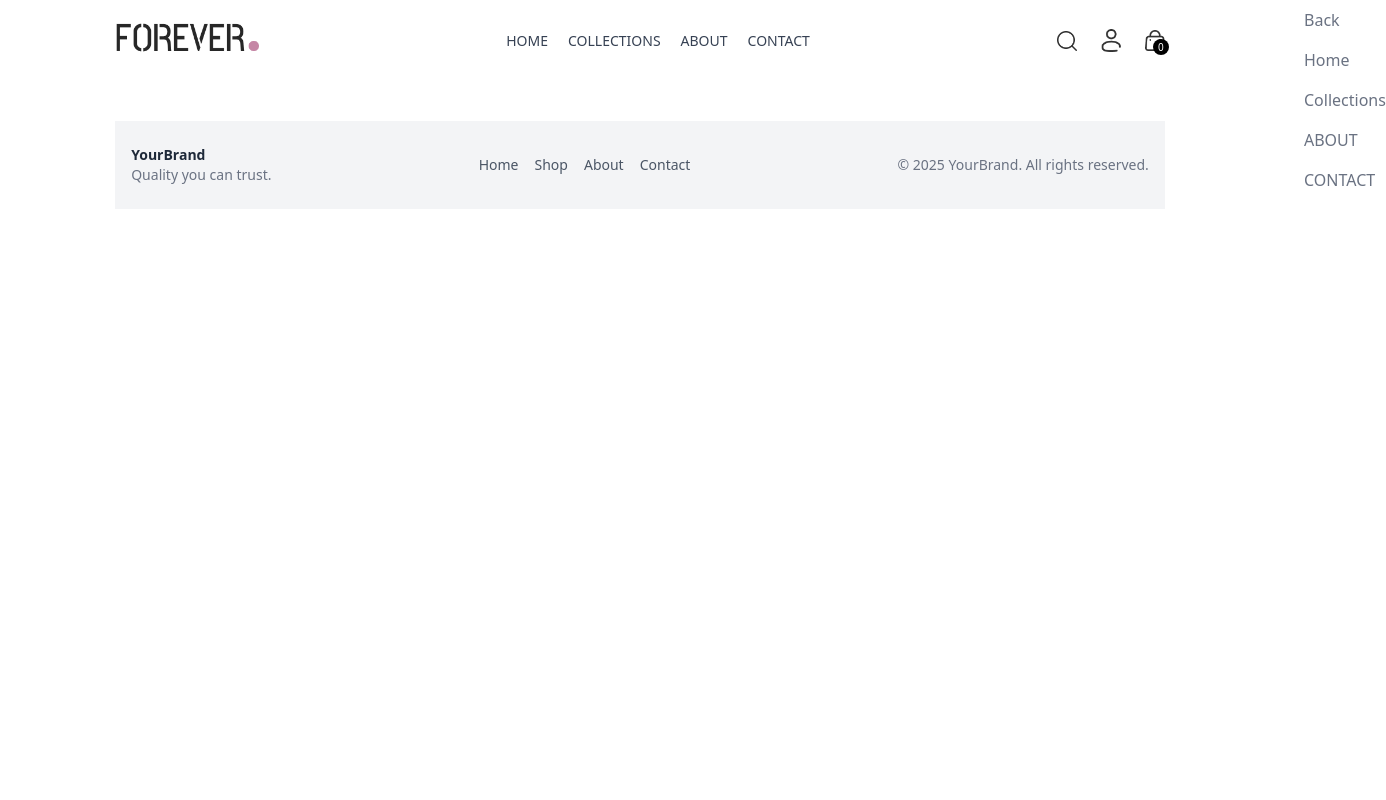
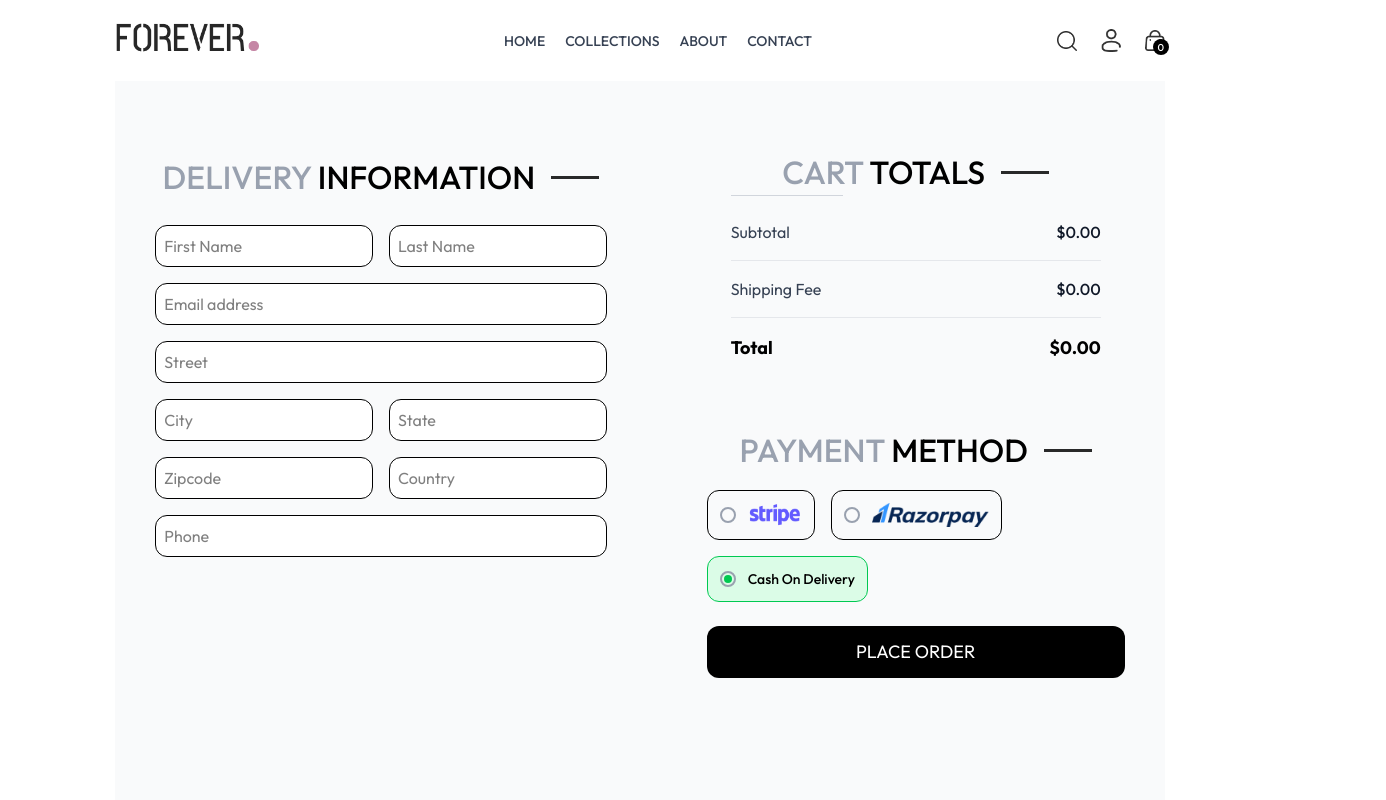
Before and after one commit to Nitesh-00/Projects, a React (Vite) app in the folder E-Commerce/frontend/: page /place-order in a window 1280 px wide. Shown: the top 800 px of the page, 1386 px wide, since content can reach past the window. Built offline with nearby package versions, Linux system fonts and the light colour scheme.

Commit message:
Login page and Orders Page Added

```diff
--- a/E-Commerce/frontend/src/App.jsx
+++ b/E-Commerce/frontend/src/App.jsx
@@ -27,8 +27,8 @@ function App() {
           <Route path="/about" element={<About/>}/>
           <Route path="/contact" element={<Contact/>}/>
           <Route path="/product/:productId" element={<Product/>}/>
-          <Route path="/Cart" element={<Cart/>}/>
-          <Route path="/Login" element={<Login/>}/>
+          <Route path="/cart" element={<Cart/>}/>
+          <Route path="/login" element={<Login/>}/>
           <Route path="/place-order" element={<PlaceOrder/>}/>
           <Route path="/orders" element={<Orders/>}/>
         </Routes>
--- a/E-Commerce/frontend/src/components/Hero.jsx
+++ b/E-Commerce/frontend/src/components/Hero.jsx
@@ -10,7 +10,7 @@ function Hero() {
             <p className="w-7 h-[2px] bg-[#414141]"></p>
             <p className="font-medium">OUR BESTSELLER</p>
           </div>
-          <h1>LATEST COLLECTIONS</h1>
+          <h1 className="text-3xl sm:py-3 prata-regular">LATEST COLLECTIONS</h1>
           <div className="flex items-center gap-2">
             <p className="font-medium">SHOP NOW</p>
             <p className="w-7 h-[2px] bg-[#414141]"></p>
--- a/E-Commerce/frontend/src/components/NavBar.jsx
+++ b/E-Commerce/frontend/src/components/NavBar.jsx
@@ -4,64 +4,101 @@ import { Link, NavLink } from "react-router-dom";
 import { UserContext } from "../context/Context";
 
 function NavBar() {
+  const [visible, setVisible] = useState(false);
+  const { setShowSearch, cartCount } = useContext(UserContext);
 
-  const [visible,setVisible] = useState(false);
-  const {setShowSearch,cartCount} = useContext(UserContext);
+  const navLinks = [
+    { label: "HOME", to: "/" },
+    { label: "COLLECTIONS", to: "/collection" },
+    { label: "ABOUT", to: "/about" },
+    { label: "CONTACT", to: "/contact" },
+  ];
+
   return (
-    <div className="flex items-center justify-between py-5 font-medium">
-      <img src={assets.logo} className="w-36" alt="" />
-      <ul className="hidden sm:flex gap-5 text-sm text-gray-700 ">
-        <NavLink to="/" className="flex flex-col items-center gap-1">
-          <p>HOME</p>
+    <div className="flex items-center justify-between py-5 font-medium relative z-50">
+      <img src={assets.logo} className="w-36" alt="Logo" />
+
+      {/* Desktop Nav */}
+      <ul className="hidden sm:flex gap-5 text-sm text-gray-700">
+        {navLinks.map((link) => (
+          <NavLink
+            key={link.to}
+            to={link.to}
+            className="flex flex-col items-center gap-1"
+          >
+            <p>{link.label}</p>
             <hr className="w-2/4 border-none h-[1.5px] bg-gray-700 hidden" />
           </NavLink>
-        <NavLink to="/collection" className="flex flex-col items-center gap-1">
-          <p>COLLECTIONS</p>
-          <hr className="w-2/4 border-none h-[1.5px] bg-gray-700 hidden" />
-        </NavLink>
-        <NavLink to="/about" className="flex flex-col items-center gap-1">
-          <p>ABOUT</p>
-          <hr className="w-2/4 border-none h-[1.5px] bg-gray-700 hidden" />
-        </NavLink>
-        <NavLink to="/contact" className="flex flex-col items-center gap-1">
-          <p>CONTACT</p>
-          <hr className="w-2/4 border-none h-[1.5px] bg-gray-700 hidden" />
-        </NavLink>
+        ))}
       </ul>
+
+      {/* Icons */}
       <div className="flex items-center gap-6">
-        <img onClick={()=>setShowSearch(true)} src={assets.search_icon} className="w-5 cursor-pointer" alt="" />
-        <div className="group relative">
+        <img
+          onClick={() => setShowSearch(true)}
+          src={assets.search_icon}
+          className="w-5 cursor-pointer"
+          alt="Search"
+        />
+
+        {/* Profile Dropdown */}
+        <div className="relative group">
+          <Link to="/login">
             <img
               src={assets.profile_icon}
               className="w-5 cursor-pointer"
-            alt=""
+              alt="Profile"
             />
-          <div className="group-hover:block hidden absolute dropdown-menu right-0 pt-4">
-            <div className="flex flex-col gap-2 w-36 py-3 px-5 bg-slate-100 text-gray-500 rounded">
+          </Link>
+          <div className="hidden group-hover:flex absolute right-0 mt-2 flex-col gap-2 w-36 py-3 px-5 bg-slate-100 text-gray-500 rounded shadow">
             <p className="cursor-pointer hover:text-black">My Profile</p>
             <p className="cursor-pointer hover:text-black">Orders</p>
             <p className="cursor-pointer hover:text-black">Logout</p>
           </div>
         </div>
-        </div>
+
+        {/* Cart */}
         <Link to="/cart" className="relative">
-          <img src={assets.cart_icon} alt="" className="w-5" />
+          <img src={assets.cart_icon} alt="Cart" className="w-5" />
           <p className="absolute -bottom-1 -right-1 bg-black text-white text-[10px] w-4 h-4 flex items-center justify-center rounded-full">
             {cartCount()}
           </p>
         </Link>
-        <img onClick={()=> setVisible(true)} src={assets.menu_icon} className="w-5 cursor-pointer sm:hidden" alt="" />
+
+        {/* Hamburger Menu for Mobile */}
+        <img
+          onClick={() => setVisible(true)}
+          src={assets.menu_icon}
+          className="w-5 cursor-pointer sm:hidden"
+          alt="Menu"
+        />
       </div>
-      <div className={`absolute top-0 right-0 bottom-0 transition-all bg-white ${visible ? 'w-full' : 'w-0'}`}>
+
+      {/* Mobile Nav */}
+      <div
+        className={`fixed top-0 right-0 bottom-0 z-40 transition-all bg-white overflow-hidden ${
+          visible ? "w-full p-4" : "w-0"
+        }`}
+      >
         <div className="flex flex-col text-gray-500">
-            <div onClick={()=> setVisible(false)} className="flex items-center gap-4 p-2 cursor-pointer">
-              <img src={assets.dropdown_icon} alt="" className="h-5"/>
+          <div
+            onClick={() => setVisible(false)}
+            className="flex items-center gap-4 p-2 cursor-pointer"
+          >
+            <img src={assets.dropdown_icon} alt="Back" className="h-5" />
             <p>Back</p>
           </div>
-            <NavLink onClick={()=> setVisible(false)} className='py-2 pl-6 ' to='Home'>Home</NavLink>
-            <NavLink onClick={()=> setVisible(false)} className='py-2 pl-6 ' to='collection'>Collections</NavLink>
-            <NavLink onClick={()=> setVisible(false)} className='py-2 pl-6 ' to='about'>ABOUT</NavLink>
-            <NavLink onClick={()=> setVisible(false)} className='py-2 pl-6 ' to='home'>CONTACT</NavLink>
+
+          {navLinks.map((link) => (
+            <NavLink
+              key={link.to}
+              onClick={() => setVisible(false)}
+              className="py-2 pl-6"
+              to={link.to}
+            >
+              {link.label}
+            </NavLink>
+          ))}
         </div>
       </div>
     </div>
--- a/E-Commerce/frontend/src/index.css
+++ b/E-Commerce/frontend/src/index.css
@@ -1,5 +1,17 @@
+@import url('https://fonts.googleapis.com/css2?family=Outfit:wght@100..900&family=Prata&display=swap');
+
 @import "tailwindcss";
 
 a.active hr{
   display: block;
 }
+
+*{
+  font-family: Outfit;
+}
+
+.prata-regular {
+  font-family: "Prata", serif;
+  font-weight: 400;
+  font-style: normal;
+}
--- a/E-Commerce/frontend/src/pages/Orders.jsx
+++ b/E-Commerce/frontend/src/pages/Orders.jsx
@@ -1,11 +1,74 @@
-import React from 'react'
+import React, { useContext } from 'react';
+import Title from '../components/Title';
+import { UserContext } from '../context/Context';
 
 function Orders() {
+  const { products, currency } = useContext(UserContext);
+
   return (
-    <div>
+    <div className="min-h-screen px-4 md:px-10 py-6 bg-gray-50">
+      <div>
+        <div className="mb-6">
+          <Title title1="YOUR" title2="ORDERS" />
+        </div>
 
+        <div className="space-y-6">
+          {products.slice(0, 3).map((item, index) => (
+            <div
+              key={index}
+              className="bg-white p-6 rounded-xl shadow-md flex flex-col md:flex-row justify-between gap-6"
+            >
+              <div className="flex items-start gap-6 w-full">
+                {/* Image */}
+                <div>
+                  <img
+                    src={item.image[0]}
+                    alt=""
+                    className="w-24 h-24 object-cover rounded-lg"
+                  />
+                </div>
+
+                {/* Details */}
+                <div className="flex-1">
+                  <p className="text-lg font-semibold">{item.name}</p>
+
+                  {/* Row: Price, Quantity, Size */}
+                  <div className="flex flex-wrap gap-4 text-sm text-gray-700 mt-1">
+                    <p>{currency}{item.price}</p>
+                    <p>Quantity: 1</p>
+                    <p>Size: {item.sizes[0]}</p>
+                  </div>
+
+                  <p className="text-xs text-gray-500 mt-2">Date : 25, July, 2025</p>
+                </div>
+
+                {/* Centered Status */}
+                <div className="hidden md:flex flex-col justify-center items-center min-w-[140px]">
+                  <div className="flex items-center gap-2 text-sm text-green-600">
+                    <span className="w-2 h-2 rounded-full bg-green-500"></span>
+                    <p>Ready to ship</p>
+                  </div>
+                </div>
+              </div>
+
+              {/* Mobile View Status (below content) */}
+              <div className="md:hidden text-sm text-green-600 mt-2 text-center flex justify-center items-center gap-2">
+                <span className="w-2 h-2 rounded-full bg-green-500"></span>
+                <p>Ready to ship</p>
+              </div>
+
+              {/* Track Order Button */}
+              <div>
+                <button className="bg-black text-white px-5 py-2 rounded-xl text-sm hover:opacity-90 transition">
+                  Track order
+                </button>
+              </div>
+            </div>
+          ))}
+        </div>
+      </div>
     </div>
-  )
+  );
 }
 
-export default Orders
+export default Orders;
--- a/E-Commerce/frontend/src/pages/PlaceOrder.jsx
+++ b/E-Commerce/frontend/src/pages/PlaceOrder.jsx
@@ -1,11 +1,107 @@
-import React from 'react'
+import React, { useState } from 'react';
+import Title from '../components/Title';
+import CartTotal from '../components/CartTotal';
+import { assets } from '../assets/assets';
+import {Link} from 'react-router-dom'
 
 function PlaceOrder() {
+  const [green, setGreen] = useState('cod');
+
+  const inputStyle =
+    'border p-2 rounded-xl w-full outline-none focus:ring-2 focus:ring-black bg-white';
+
   return (
-    <div>
+    <div className="min-h-screen p-4 md:p-8 bg-gray-50">
+      <div className="flex justify-around gap-15 max-w-5xl mx-2">
+        {/* Left - Delivery Info */}
+        <div>
+          <div className="mb-6">
+            <Title title1="DELIVERY" title2="INFORMATION" />
+          </div>
 
+          <div className="grid grid-cols-1 md:grid-cols-2 gap-4">
+            <input type="text" placeholder="First Name" className={inputStyle} />
+            <input type="text" placeholder="Last Name" className={inputStyle} />
+          </div>
+
+          <div className="mt-4 space-y-4">
+            <input type="text" placeholder="Email address" className={inputStyle} />
+            <input type="text" placeholder="Street" className={inputStyle} />
+
+            <div className="grid grid-cols-1 md:grid-cols-2 gap-4">
+              <input type="text" placeholder="City" className={inputStyle} />
+              <input type="text" placeholder="State" className={inputStyle} />
+            </div>
+
+            <div className="grid grid-cols-1 md:grid-cols-2 gap-4">
+              <input type="text" placeholder="Zipcode" className={inputStyle} />
+              <input type="text" placeholder="Country" className={inputStyle} />
+            </div>
+
+            <input type="text" placeholder="Phone" className={inputStyle} />
+          </div>
+        </div>
+
+        {/* Right - Cart + Payment */}
+        <div className='ml-10'>
+          <div className="mb-6">
+            <CartTotal />
+          </div>
+
+          <div className="mb-4">
+            <Title title1="PAYMENT" title2="METHOD" />
+          </div>
+
+          <div className="flex flex-row gap-4 mb-6 flex-wrap">
+            {/* Stripe */}
+            <div
+              onClick={() => setGreen('stripe')}
+              className={`flex items-center gap-3 p-3 border rounded-xl cursor-pointer hover:bg-gray-100 ${
+                green === 'stripe' ? 'border-green-500 bg-green-100' : ''
+              }`}
+            >
+              <div className="w-4 h-4 rounded-full border-2 border-gray-400 flex items-center justify-center">
+                {green === 'stripe' && <div className="w-2 h-2 bg-green-500 rounded-full" />}
+              </div>
+              <img src={assets.stripe_logo} alt="Stripe" className="h-6" />
+            </div>
+
+            {/* Razorpay */}
+            <div
+              onClick={() => setGreen('razorpay')}
+              className={`flex items-center gap-3 p-3 border rounded-xl cursor-pointer hover:bg-gray-100 ${
+                green === 'razorpay' ? 'border-green-500 bg-green-100' : ''
+              }`}
+            >
+              <div className="w-4 h-4 rounded-full border-2 border-gray-400 flex items-center justify-center">
+                {green === 'razorpay' && <div className="w-2 h-2 bg-green-500 rounded-full" />}
+              </div>
+              <img src={assets.razorpay_logo} alt="Razorpay" className="h-6" />
+            </div>
+
+            {/* COD */}
+            <div
+              onClick={() => setGreen('cod')}
+              className={`flex items-center gap-3 p-3 border rounded-xl cursor-pointer hover:bg-gray-100 ${
+                green === 'cod' ? 'border-green-500 bg-green-100' : ''
+              }`}
+            >
+              <div className="w-4 h-4 rounded-full border-2 border-gray-400 flex items-center justify-center">
+                {green === 'cod' && <div className="w-2 h-2 bg-green-500 rounded-full" />}
+              </div>
+              <p className="text-sm font-medium">Cash On Delivery</p>
+            </div>
+          </div>
+
+          <Link to={'/orders'}>
+              <button className="w-full bg-black text-white py-3 rounded-xl text-lg hover:opacity-90 transition duration-200">
+            PLACE ORDER
+          </button>
+          </Link>
+        </div>
+      </div>
     </div>
-  )
+  );
 }
 
-export default PlaceOrder
+export default PlaceOrder;
```
Also changed, not shown: E-Commerce/frontend/src/pages/Login.jsx (+54 -5 lines), E-Commerce/frontend/vite.config.js (line endings or trailing spaces). Lines whose indentation alone changed are shown as unchanged.
